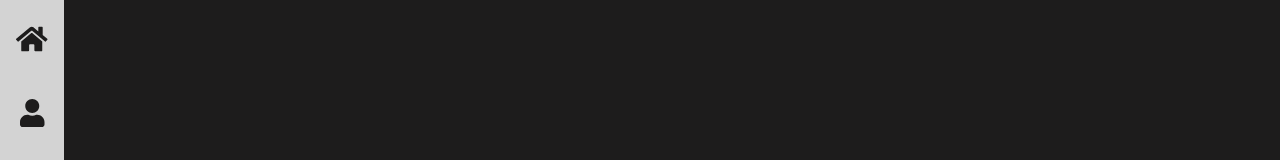
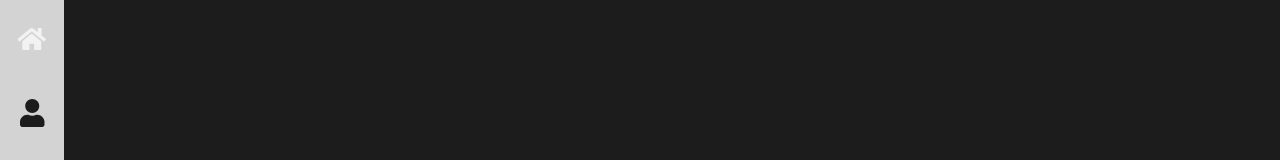
Before and after one commit to AlessandroMondelli/vue-portfolio, a Vue app: page / in a window 1280 px wide. Shown: the top 160 px of the page. Built offline with nearby package versions, Linux system fonts and the light colour scheme.

Commit message:
Stile icona per sezione attiva

```diff
--- a/src/components/layout/MainMenu.vue
+++ b/src/components/layout/MainMenu.vue
@@ -41,6 +41,14 @@ export default {
         flex-direction: column;
         align-items: center;
 
+        a.router-link-active {
+
+            .menu-icon {
+                transform: scale(0.90);
+                color: $nav-icons-hover-color;
+            }
+        }
+
         .menu-icon {
             font-size: $icon-size;
             margin-bottom: 20px;
```
